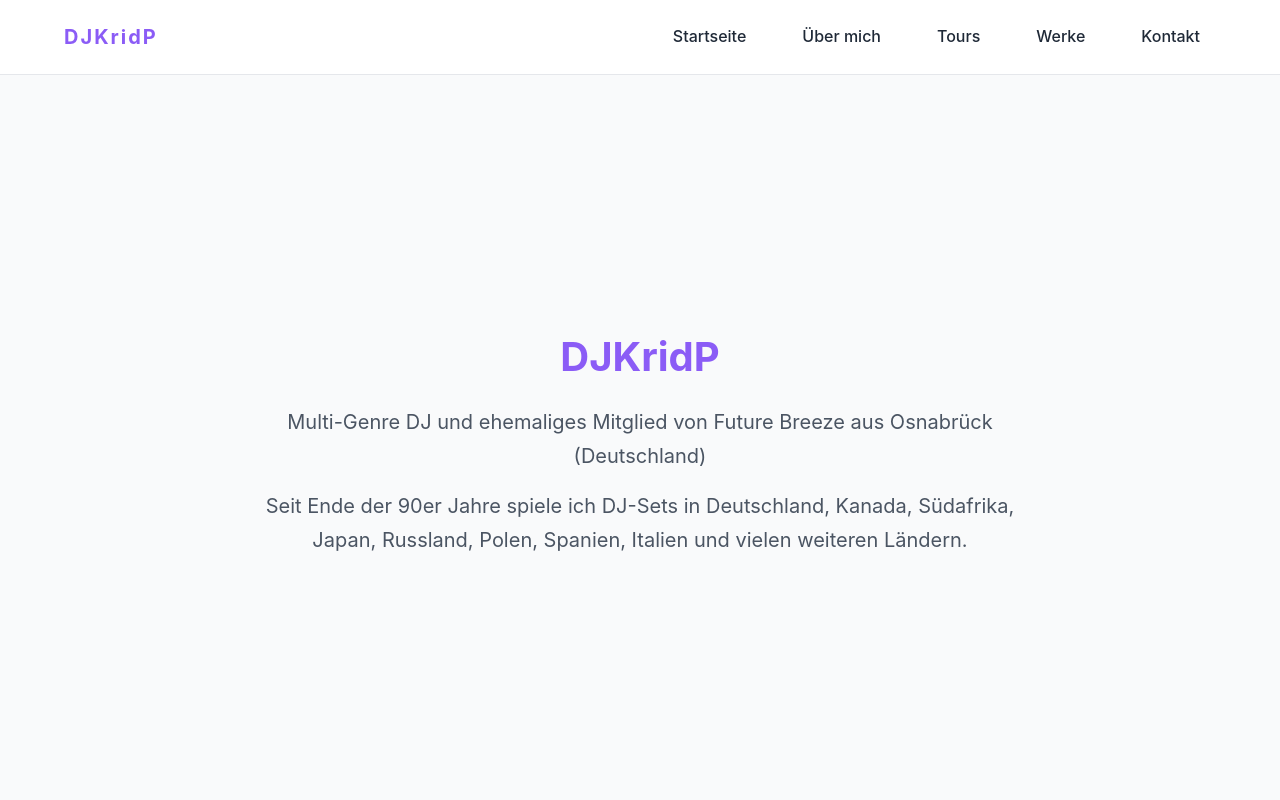
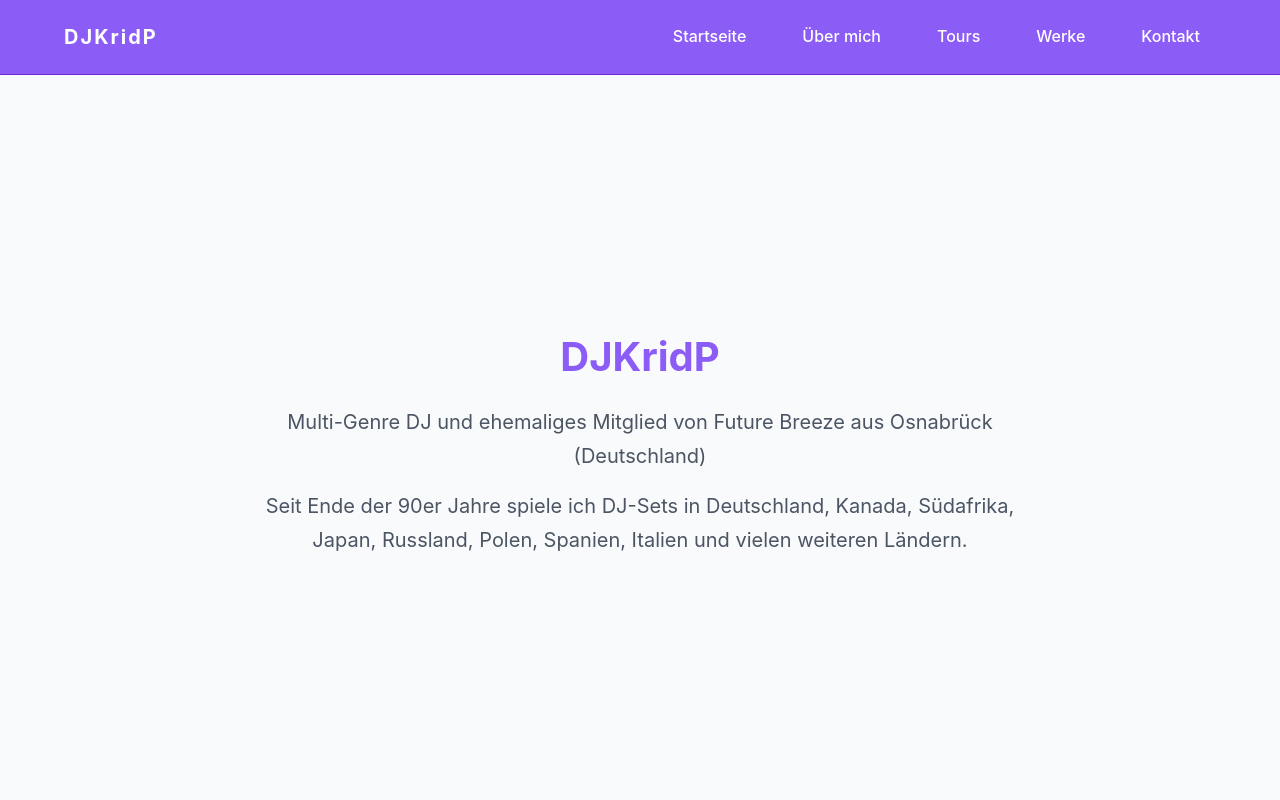
Before and after one commit to Kevin42127/djkridp, a plain HTML site: page index.html in a window 1280 px wide. Shown: the top 800 px of the page. Drawn offline with Linux system fonts and the light colour scheme.

Commit message:
Add files via upload

```diff
--- a/css/components.css
+++ b/css/components.css
@@ -1,6 +1,6 @@
 .header {
-  background-color: var(--color-bg-primary);
-  border-bottom: 1px solid var(--color-border);
+  background-color: var(--color-purple-primary);
+  border-bottom: 1px solid var(--color-purple-dark);
   position: fixed;
   top: 0;
   left: 0;
@@ -35,7 +35,7 @@
 .logo {
   font-size: var(--font-size-xl);
   font-weight: 700;
-  color: var(--color-purple-primary);
+  color: var(--color-text-white);
   letter-spacing: 2px;
   transition: color var(--transition-base);
   display: inline-block;
@@ -78,7 +78,7 @@
 }
 
 .nav-link {
-  color: var(--color-text-primary);
+  color: var(--color-text-white);
   font-weight: 500;
   padding: var(--spacing-sm) var(--spacing-md);
   border-radius: 0;
@@ -471,7 +471,7 @@
 }
 
 .mobile-menu-toggle:focus-visible {
-  outline: 2px solid var(--color-purple-primary);
+  outline: 2px solid var(--color-text-white);
   outline-offset: 2px;
 }
 
@@ -479,7 +479,7 @@
   display: block;
   width: 100%;
   height: 3px;
-  background-color: var(--color-purple-primary);
+  background-color: var(--color-text-white);
   border-radius: 2px;
   transition: all var(--transition-base);
   transform-origin: center;
--- a/css/responsive.css
+++ b/css/responsive.css
@@ -55,6 +55,7 @@
     text-align: left;
     padding: var(--spacing-md) var(--spacing-lg);
     border-radius: 0;
+    color: var(--color-text-primary);
   }
 
   .header-right {
```
